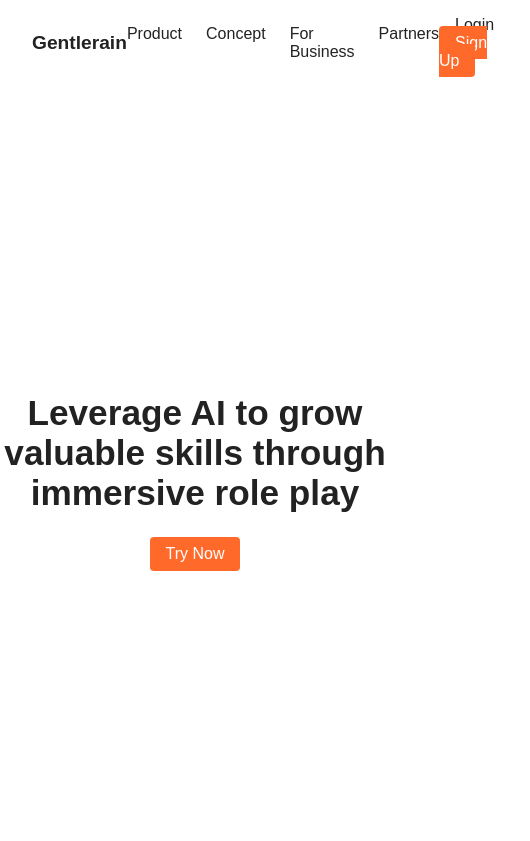
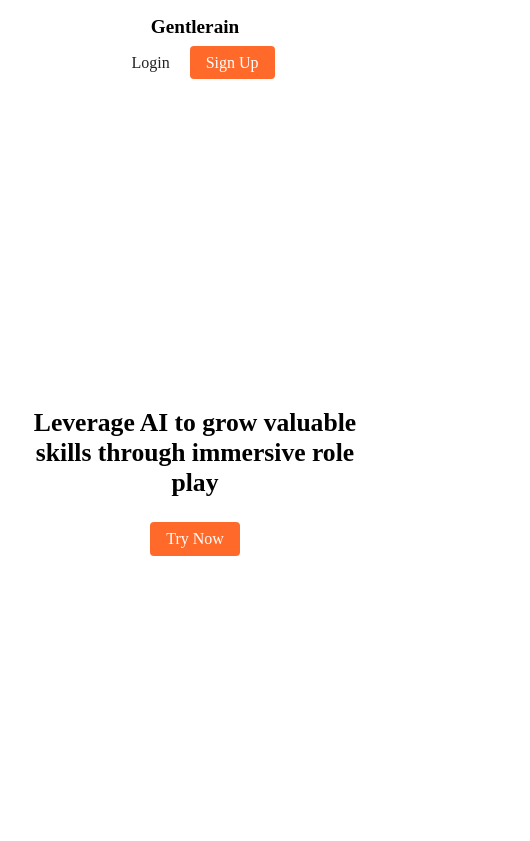
Before and after one commit to adhumith/gentlerain.ai, a plain HTML site: page index.html in a window 390 px wide. Shown: the top 841 px of the page, 530 px wide, since content can reach past the window. Drawn offline with Linux system fonts and the light colour scheme.

Commit message:
Step 2: Responsive layout, JS parallax, hover effects

```diff
--- a/css/style.css
+++ b/css/style.css
@@ -6,8 +6,11 @@
 }
 
 body {
-  font-family: Arial, sans-serif;
+  body {
+  font-family: 'Inter', sans-serif;
   color: #222;
+}
+
 }
 
 /* Header */
@@ -99,3 +102,37 @@ body {
   background: #111;
   color: white;
 }
+@media (max-width: 768px) {
+  .nav-links {
+    display: none;
+  }
+
+  .nav {
+    flex-direction: column;
+    gap: 1rem;
+  }
+
+  .hero h1 {
+    font-size: 1.6rem;
+    padding: 0 1rem;
+  }
+
+  .features {
+    grid-template-columns: 1fr;
+  }
+}
+.nav-links a {
+  transition: opacity 0.3s ease;
+}
+
+.nav-links a:hover {
+  opacity: 0.6;
+}
+
+.btn {
+  transition: transform 0.3s ease;
+}
+
+.btn:hover {
+  transform: translateY(-2px);
+}
--- a/index.html
+++ b/index.html
@@ -1,6 +1,7 @@
 <!DOCTYPE html>
 <html lang="en">
 <head>
+    <link href="https://fonts.googleapis.com/css2?family=Inter:wght@300;500;700&display=swap" rel="stylesheet">
   <meta charset="UTF-8">
   <meta name="viewport" content="width=device-width, initial-scale=1.0">
   <title>Gentlerain Clone</title>
@@ -47,6 +48,6 @@
   <footer class="footer">
     <p>© 2026 Gentlerain Clone</p>
   </footer>
-
+  <script src="js/main.js"></script>
 </body>
 </html>
--- /dev/null
+++ b/js/main.js
@@ -0,0 +1,4 @@
+window.addEventListener("scroll", () => {
+  const hero = document.querySelector(".hero");
+  hero.style.backgroundPositionY = window.scrollY * 0.5 + "px";
+});
```
